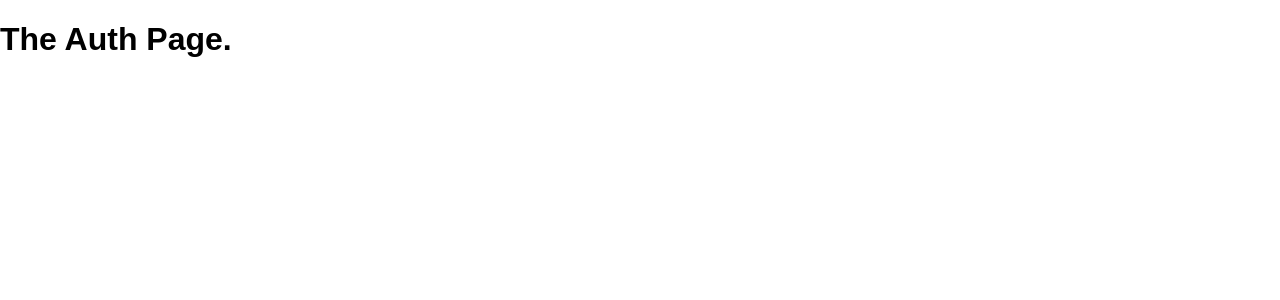
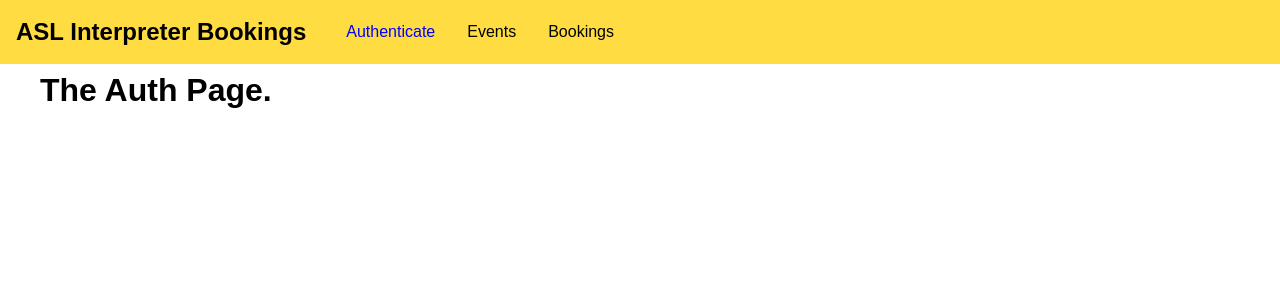
Before and after one commit to joshuaan7/book-asl-interpreter-web-application, a React (Create React App) app in the folder frontend/: page /auth in a window 1280 px wide. Shown: the top 300 px of the page. Built offline with nearby package versions, Linux system fonts and the light colour scheme.

Commit message:
added navbar + dependencies to frontend.

```diff
--- a/frontend/src/App.css
+++ b/frontend/src/App.css
@@ -0,0 +1,4 @@
+/* amount of spacing between navbar and site headers */
+.main-content {
+    margin: 4.5rem 2.5rem;
+}
--- a/frontend/src/App.js
+++ b/frontend/src/App.js
@@ -1,16 +1,20 @@
-import React, { Component } from 'react';
-import { BrowserRouter, Route, Redirect, Switch } from 'react-router-dom'
+import React, { Component } from "react";
+import { BrowserRouter, Route, Redirect, Switch } from "react-router-dom";
 
-import AuthPage from './pages/Auth';
-import BookingsPage from './pages/Bookings';
-import EventsPage from './pages/Events';
+import AuthPage from "./pages/Auth";
+import BookingsPage from "./pages/Bookings";
+import EventsPage from "./pages/Events";
+import MainNavigation from "./components/Navigation/MainNavigation";
 
-import './App.css';
+import "./App.css";
 
 class App extends Component {
   render() {
     return (
       <BrowserRouter>
+        <React.Fragment>
+        <MainNavigation />
+        <main className="main-content">
           <Switch>
             {/* need a the exact keyword since "/" is
             is the most general URL name; i.e. all pages include a "/".*/}
@@ -19,6 +23,8 @@
             <Route path="/events" component={EventsPage} />
             <Route path="/bookings" component={BookingsPage} />
           </Switch>
+        </main>
+        </React.Fragment>
       </BrowserRouter>
     );
   }
--- /dev/null
+++ b/frontend/src/components/Navigation/MainNavigation.css
@@ -0,0 +1,48 @@
+.main-navigation {
+  position: fixed;
+  left: 0;
+  top: 0;
+  width: 100%;
+  height: 4rem;
+  background: rgb(255, 220, 65);
+  padding: 0 1rem;
+  display: flex;
+  align-items: center;
+}
+
+/* ASL Interpreter Bookings */
+.main-navigation__logo h1 {
+  margin: 0;
+  font-size: 1.5rem;
+}
+
+.main-navigation__items {
+  margin-left: 1.5rem;
+}
+
+/* change how to display list (e.g. Auth, Events, Bookings) */
+.main-navigation__items ul {
+  display: flex;
+  list-style: none;
+  padding: 0;
+  margin: 0;
+}
+
+/* change margin of navbar items */
+.main-navigation__items li {
+  margin: 0 1rem;
+}
+
+/* change text color of navbar items
+when not clicked */
+.main-navigation__items a {
+  text-decoration: none;
+  color: black;
+}
+
+/* change hover color of navbar items when clicked */
+.main-navigation__items a:hover,
+.main-navigation__items a:active,
+.main-navigation__items a.active {
+  color: blue;
+}
--- /dev/null
+++ b/frontend/src/components/Navigation/MainNavigation.js
@@ -0,0 +1,27 @@
+import React from "react";
+import { NavLink } from "react-router-dom";
+
+import "./MainNavigation.css";
+
+const mainNavigation = (props) => (
+  <header className="main-navigation">
+    <div className="main-navigation__logo">
+      <h1>ASL Interpreter Bookings</h1>
+    </div>
+    <nav className="main-navigation__items">
+      <ul>
+        <li>
+          <NavLink to="/auth">Authenticate</NavLink>
+        </li>
+        <li>
+          <NavLink to="/events">Events</NavLink>
+        </li>
+        <li>
+          <NavLink to="/bookings">Bookings</NavLink>
+        </li>
+      </ul>
+    </nav>
+  </header>
+);
+
+export default mainNavigation;
```
Also changed, not shown: frontend/src/pages/Bookings.js (+5 -5 lines). Lines whose indentation alone changed are shown as unchanged.
